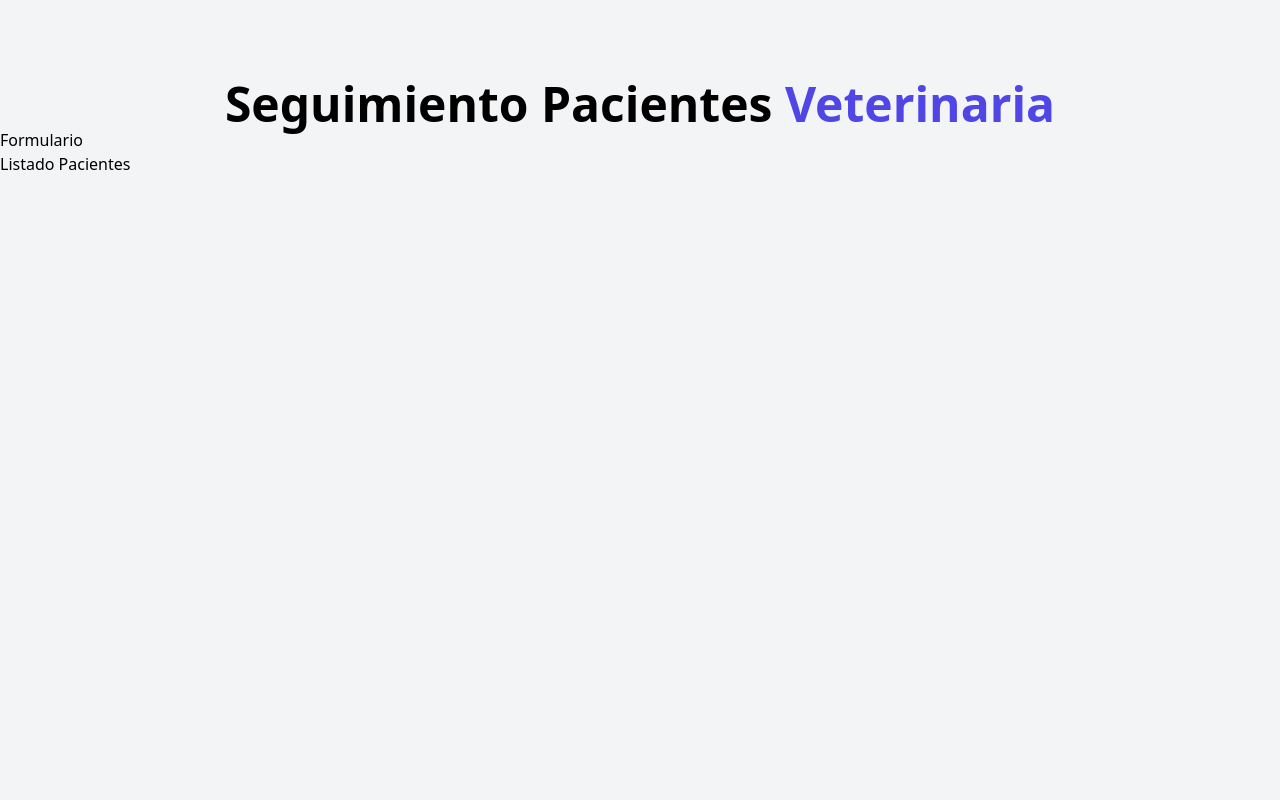
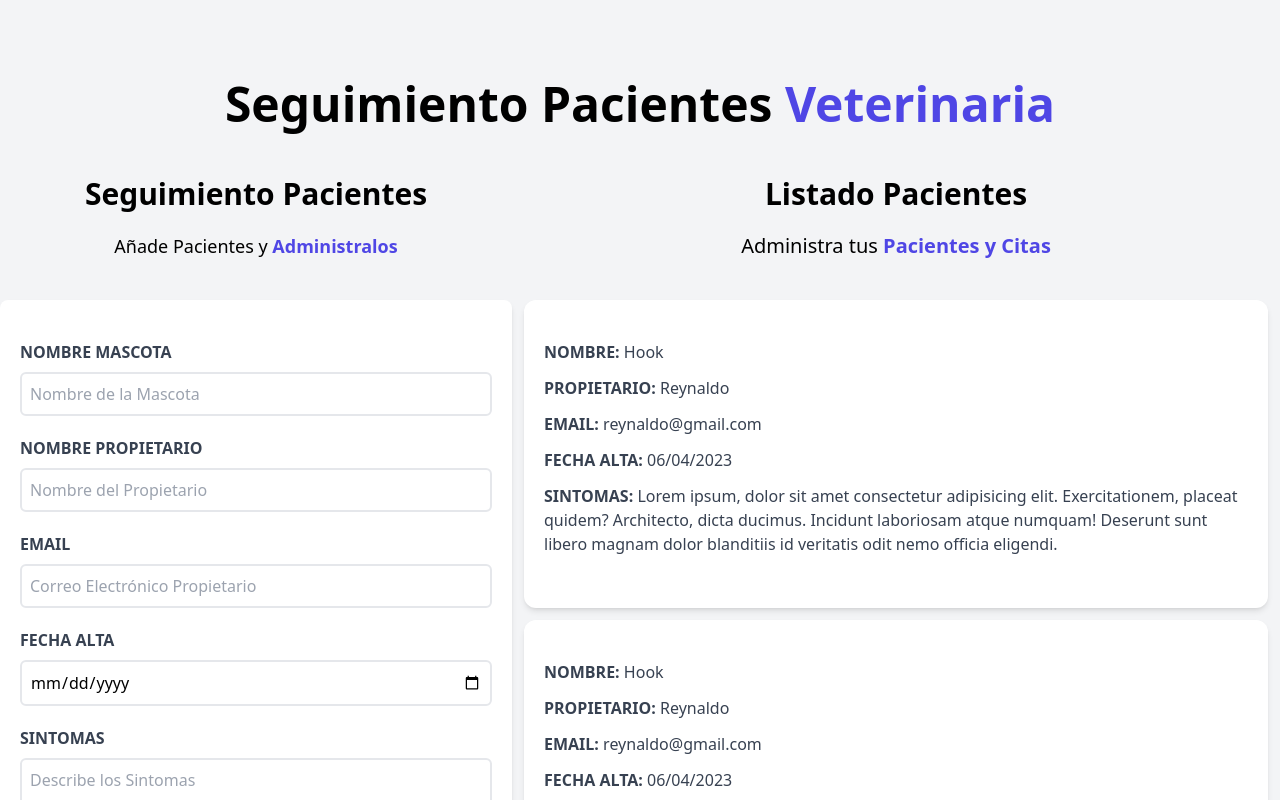
Before and after one commit to rrchoque/rlgc-01-citas-react, a React (Vite) app: page / in a window 1280 px wide. Shown: the top 800 px of the page. Built offline with nearby package versions, Linux system fonts and the light colour scheme.

Commit message:
Se agregaron estilos y se creó el componente Paciente

```diff
--- a/src/App.jsx
+++ b/src/App.jsx
@@ -8,8 +8,10 @@
   return (
     <div className="container mx-auto mt-20">
       <Header />
-      <Formulario />
-      <ListadoPacientes />
+      <div className="mt-12 md:flex">
+        <Formulario />
+        <ListadoPacientes />
+      </div>
     </div>
   )
 }
--- a/src/components/Formulario.jsx
+++ b/src/components/Formulario.jsx
@@ -1,7 +1,67 @@
 const Formulario = () => {
   return (
-    <div>
-      <h2>Formulario</h2>
+    <div className="md:w-1/2 lg:w-2/5">
+      <h2 className="font-black text-3xl text-center">Seguimiento Pacientes</h2>
+      <p className="text-lg mt-5 text-center mb-10">
+        Añade Pacientes y {' '}
+        <span className="text-indigo-600 font-bold">Administralos</span>
+      </p>
+
+      <form className="bg-white shadow-md rounded-lg py-10 px-5 mb-10">
+        <div className="mb-5">
+          <label htmlFor="mascota" className="block text-gray-700 uppercase font-bold">Nombre Mascota</label>
+          <input
+            id="mascota"
+            type="text"
+            placeholder="Nombre de la Mascota"
+            className="border-2 w-full p-2 mt-2 placeholder-gray-400 rounded-md"
+          />
+        </div>
+
+        <div className="mb-5">
+          <label htmlFor="propietario" className="block text-gray-700 uppercase font-bold">Nombre Propietario</label>
+          <input
+            id="propietario"
+            type="text"
+            placeholder="Nombre del Propietario"
+            className="border-2 w-full p-2 mt-2 placeholder-gray-400 rounded-md"
+          />
+        </div>
+
+        <div className="mb-5">
+          <label htmlFor="email" className="block text-gray-700 uppercase font-bold">Email</label>
+          <input
+            id="email"
+            type="email"
+            placeholder="Correo Electrónico Propietario"
+            className="border-2 w-full p-2 mt-2 placeholder-gray-400 rounded-md"
+          />
+        </div>
+
+        <div className="mb-5">
+          <label htmlFor="alta" className="block text-gray-700 uppercase font-bold">Fecha Alta</label>
+          <input
+            id="alta"
+            type="date"
+            className="border-2 w-full p-2 mt-2 placeholder-gray-400 rounded-md"
+          />
+        </div>
+
+        <div className="mb-5">
+          <label htmlFor="sintomas" className="block text-gray-700 uppercase font-bold">Sintomas</label>
+          <textarea
+            id="sintomas"
+            placeholder="Describe los Sintomas"
+            className="border-2 w-full p-2 mt-2 placeholder-gray-400 rounded-md"
+          />
+        </div>
+
+        <input
+          type="submit"
+          className="bg-indigo-600 hover:bg-indigo-700 cursor-pointer transition-colors w-full p-3 text-white font-bold uppercase"
+        />
+
+      </form>
     </div>
   )
 }
--- a/src/components/ListadoPacientes.jsx
+++ b/src/components/ListadoPacientes.jsx
@@ -1,8 +1,25 @@
 import React from 'react'
+import Paciente from './Paciente'
 
 const ListadoPacientes = () => {
   return (
-      <h2>Listado Pacientes</h2>
+    <div className='md:w-1/2 lg:w-3/5 md:h-screen overflow-y-scroll'>
+      <h2 className='font-black text-3xl text-center'>Listado Pacientes</h2>
+
+      <p className='text-xl mt-5 mb-10 text-center'>
+        Administra tus {' '}
+        <span className='text-indigo-600 font-bold '>Pacientes y Citas</span>
+      </p>
+
+      <Paciente />
+      <Paciente />
+      <Paciente />
+      <Paciente />
+      <Paciente />
+      <Paciente />
+      <Paciente />
+    </div>
+
   )
 }
 
--- /dev/null
+++ b/src/components/Paciente.jsx
@@ -0,0 +1,34 @@
+import React from 'react'
+
+const Paciente = () => {
+  return (
+    <div className='m-3 bg-white shadow-md px-5 py-10 rounded-xl'>
+      <p className='font-bold mb-3 text-gray-700 uppercase'>
+        Nombre:{' '}
+        <span className='font-normal normal-case'>Hook</span>
+      </p>
+
+      <p className='font-bold mb-3 text-gray-700 uppercase'>
+        Propietario:{' '}
+        <span className='font-normal normal-case'>Reynaldo</span>
+      </p>
+
+      <p className='font-bold mb-3 text-gray-700 uppercase'>
+        Email:{' '}
+        <span className='font-normal normal-case'>reynaldo@gmail.com</span>
+      </p>
+
+      <p className='font-bold mb-3 text-gray-700 uppercase'>
+        Fecha Alta:{' '}
+        <span className='font-normal normal-case'>06/04/2023</span>
+      </p>
+
+      <p className='font-bold mb-3 text-gray-700 uppercase'>
+        Sintomas:{' '}
+        <span className='font-normal normal-case'>Lorem ipsum, dolor sit amet consectetur adipisicing elit. Exercitationem, placeat quidem? Architecto, dicta ducimus. Incidunt laboriosam atque numquam! Deserunt sunt libero magnam dolor blanditiis id veritatis odit nemo officia eligendi.</span>
+      </p>
+    </div>
+  )
+}
+
+export default Paciente
```
